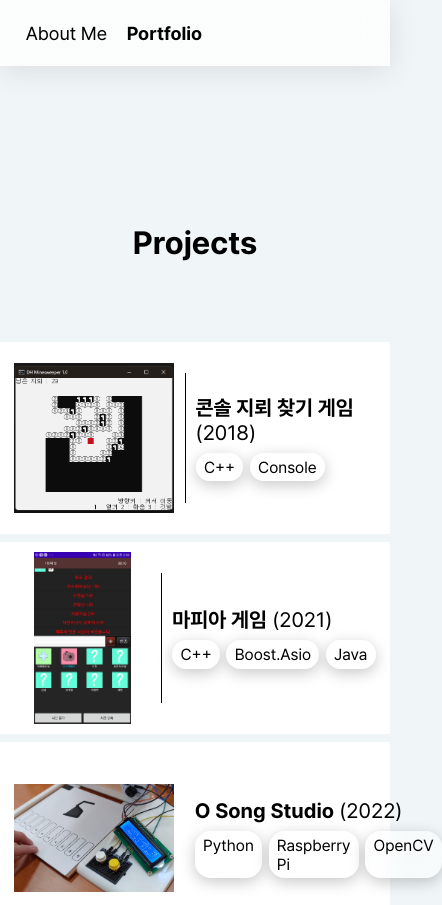
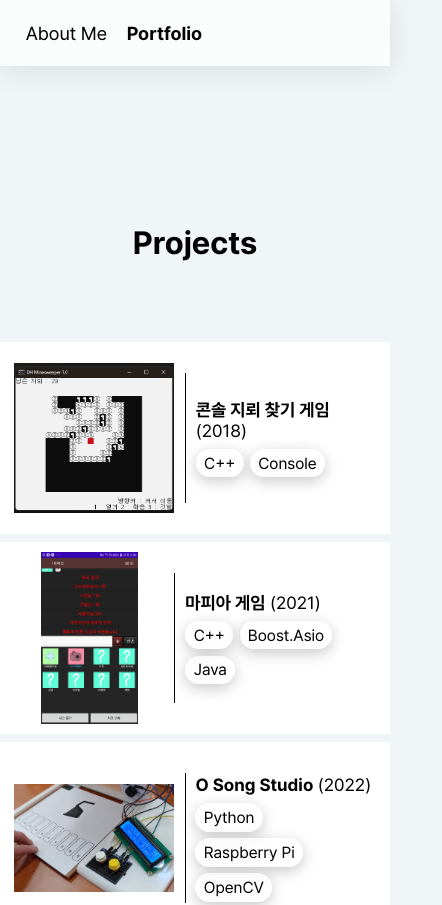
Before and after one commit to ldhhello/ldh-monster-react, a React (Vite) app: page /portfolio in a window 390 px wide. Shown: the top 905 px of the page, 442 px wide, since content can reach past the window. Built offline with nearby package versions, Linux system fonts and the light colour scheme.

Commit message:
✨Fix some UI on mobile

```diff
--- a/src/components/ProjectItemMobile.tsx
+++ b/src/components/ProjectItemMobile.tsx
@@ -18,7 +18,7 @@ const Item = styled.div`
   min-width: 20rem;
 
   p {
-    font-size: 1.3rem;
+    font-size: 1.1rem;
   }
 `;
 
--- a/src/components/TechStack.tsx
+++ b/src/components/TechStack.tsx
@@ -4,6 +4,8 @@ const Container = styled.div`
   display: flex;
   flex-direction: row;
   gap: 0.4rem;
+
+  flex-wrap: wrap;
 `;
 
 const Item = styled.div`
```
